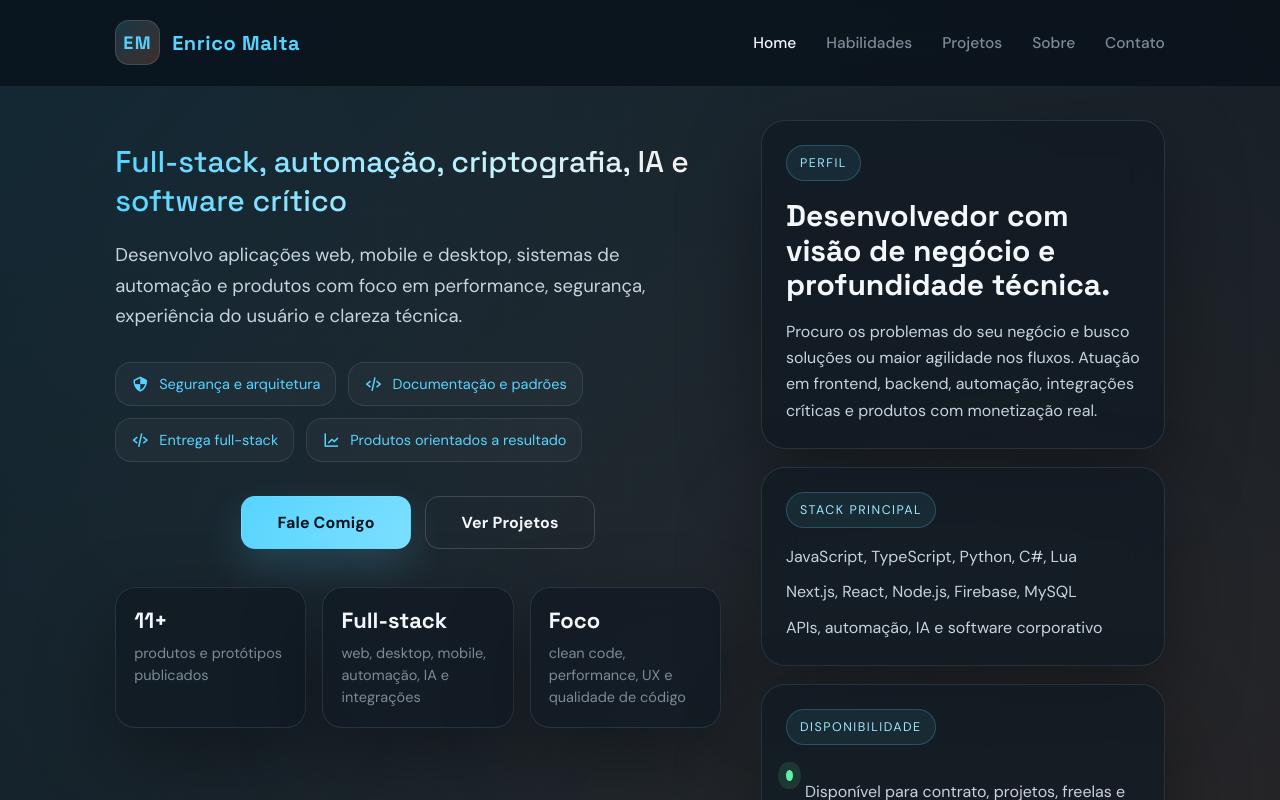
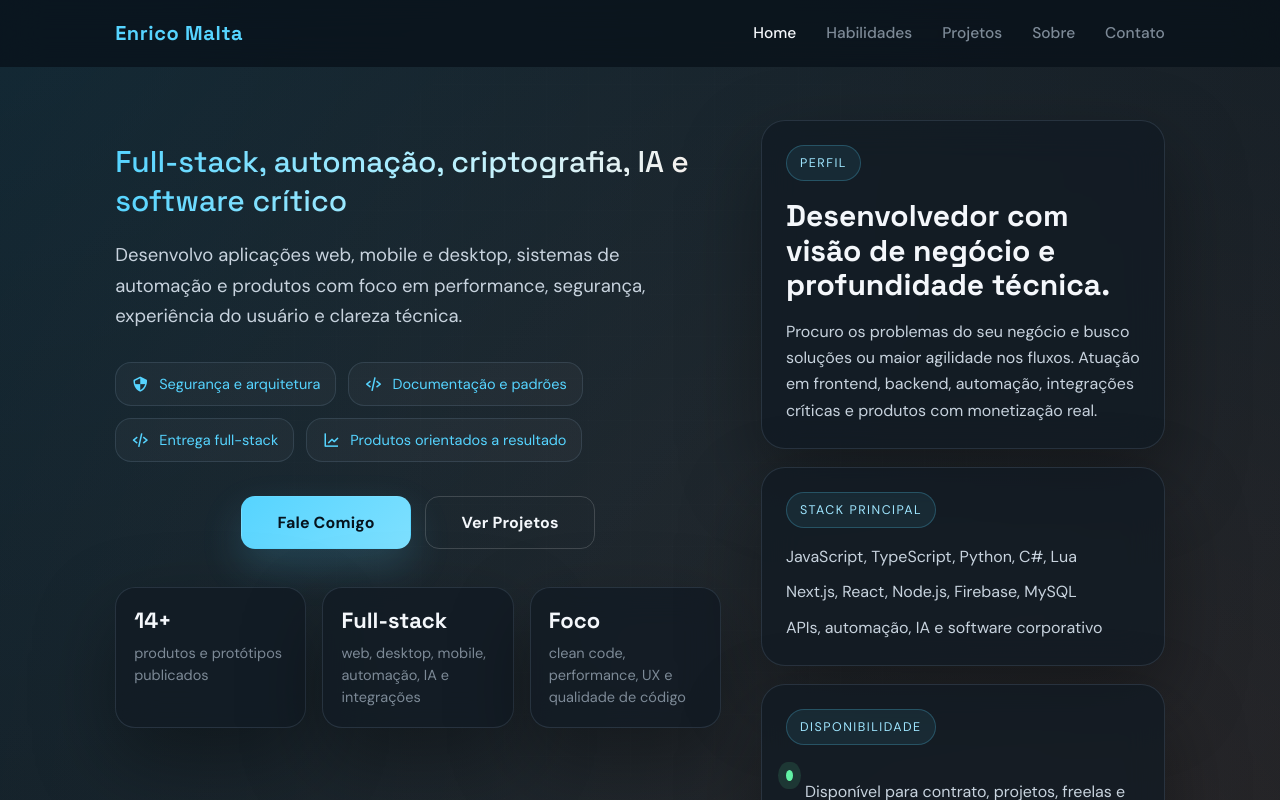
Before and after one commit to enricomalta/Portifolio, a Next.js app: page / in a window 1280 px wide. Shown: the top 800 px of the page. Built offline with nearby package versions, Linux system fonts and the light colour scheme.

Commit message:
v0.9.1 ajust

```diff
--- a/app/page.tsx
+++ b/app/page.tsx
@@ -5,7 +5,7 @@ export default function Home() {
         <>
       <header className="header">
         <a href="#home" className="logo">
-          <span className="logo-mark">EM</span>
+          {/* <span className="logo-mark">EM</span> */}
           <span className="logo-copy">Enrico Malta</span>
         </a>
 
@@ -57,7 +57,7 @@ export default function Home() {
 
             <div className="hero-stats">
               <div className="stat-card">
-                <strong>11+</strong>
+                <strong>14+</strong>
                 <span>produtos e protótipos publicados</span>
               </div>
               <div className="stat-card">
@@ -363,8 +363,8 @@ export default function Home() {
       </section>
 
       <section className="projects" id="projects">
-        <h2 className="heading">Meus Projetos<span> WEB</span></h2>
-        <p className="section-intro">Seleção de produtos com foco em experiência, arquitetura, automação e integração com serviços reais.</p>
+        <h2 className="heading">Meus Melhores<span> Projetos!</span></h2>
+        <p className="section-intro">Seleção dos melhores projetos com foco em experiência, arquitetura, automação e integração com serviços reais.</p>
 
         <div className="projects-row">
           <div className="project-card">
```
